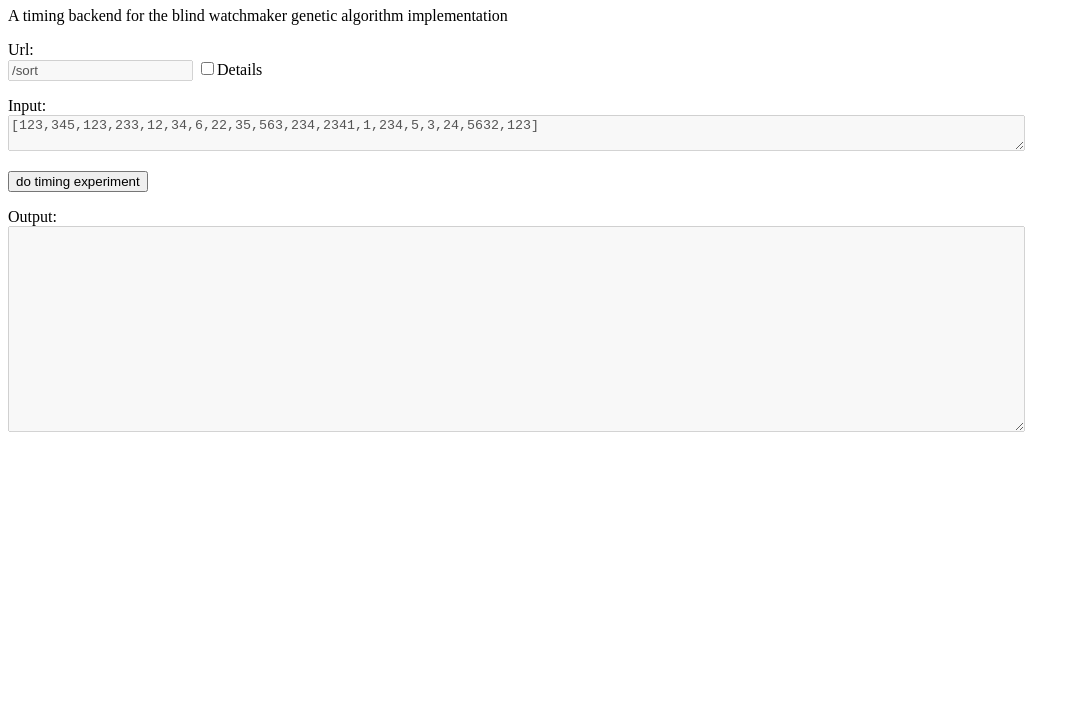
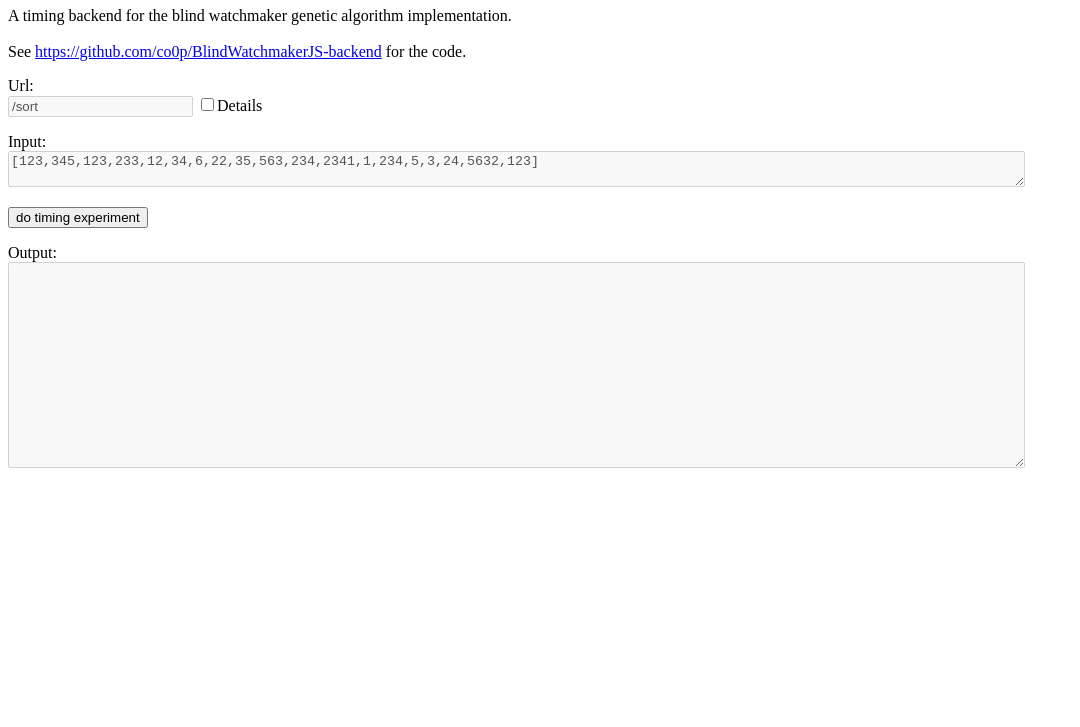
Before and after one commit to co0p/BlindWatchmakerJS-backend, a website: page index.html in a window 1280 px wide. Shown: the part 73-800 px from the top of the page, without its empty margins (0-1080 px from the left). Drawn offline with nearby package versions, Linux system fonts and the light colour scheme.

Commit message:
added link to index.html

```diff
--- a/index.html
+++ b/index.html
@@ -20,7 +20,8 @@
 
     <h1>BlindWatchmakerJS-backend</h1>
 
-    <p>A timing backend for the blind watchmaker genetic algorithm implementation</p>
+    <p>A timing backend for the blind watchmaker genetic algorithm implementation. <br><br>
+      See <a href="https://github.com/co0p/BlindWatchmakerJS-backend">https://github.com/co0p/BlindWatchmakerJS-backend</a> for the code.</p>
 
     <form>
 
```
